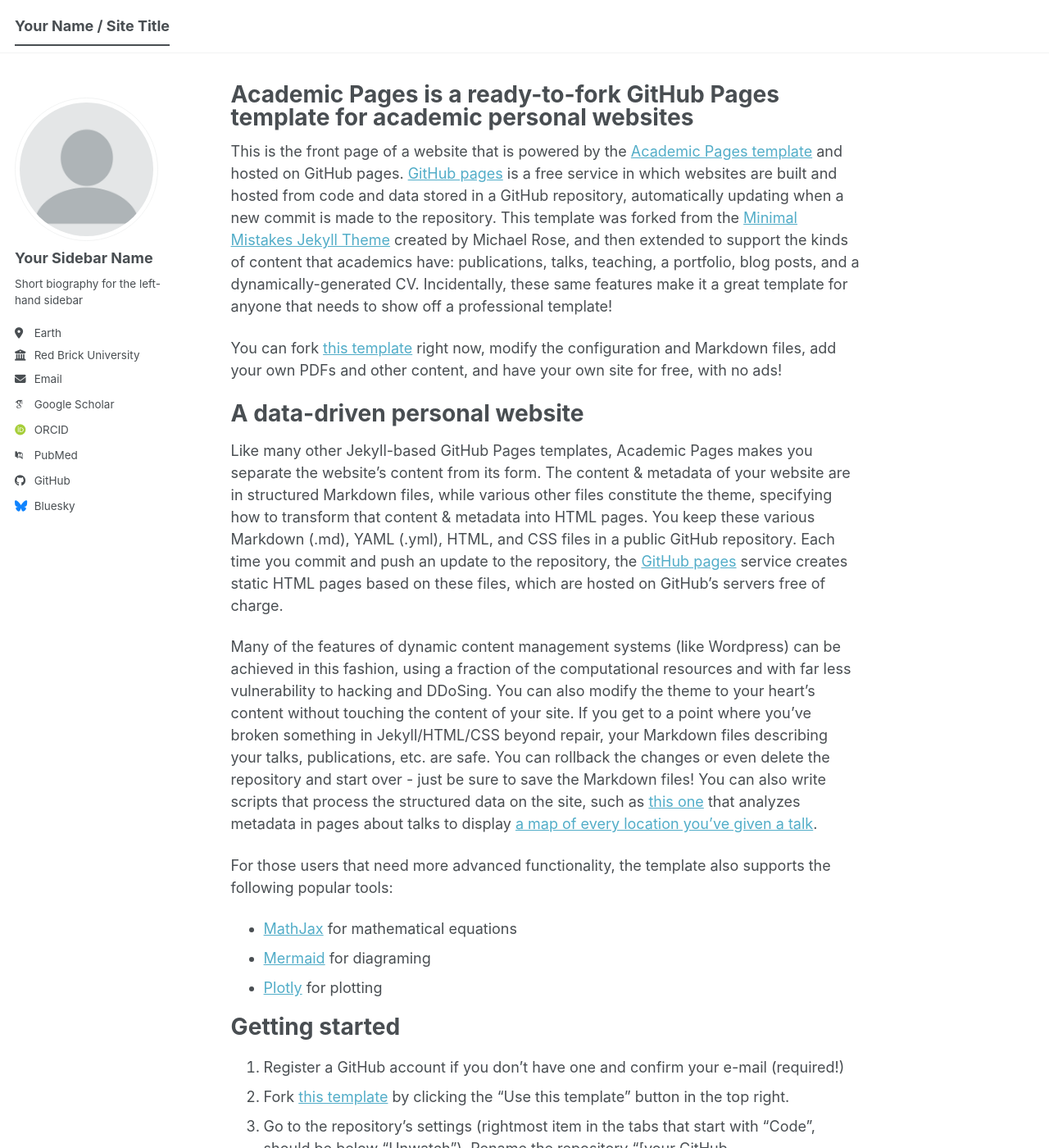
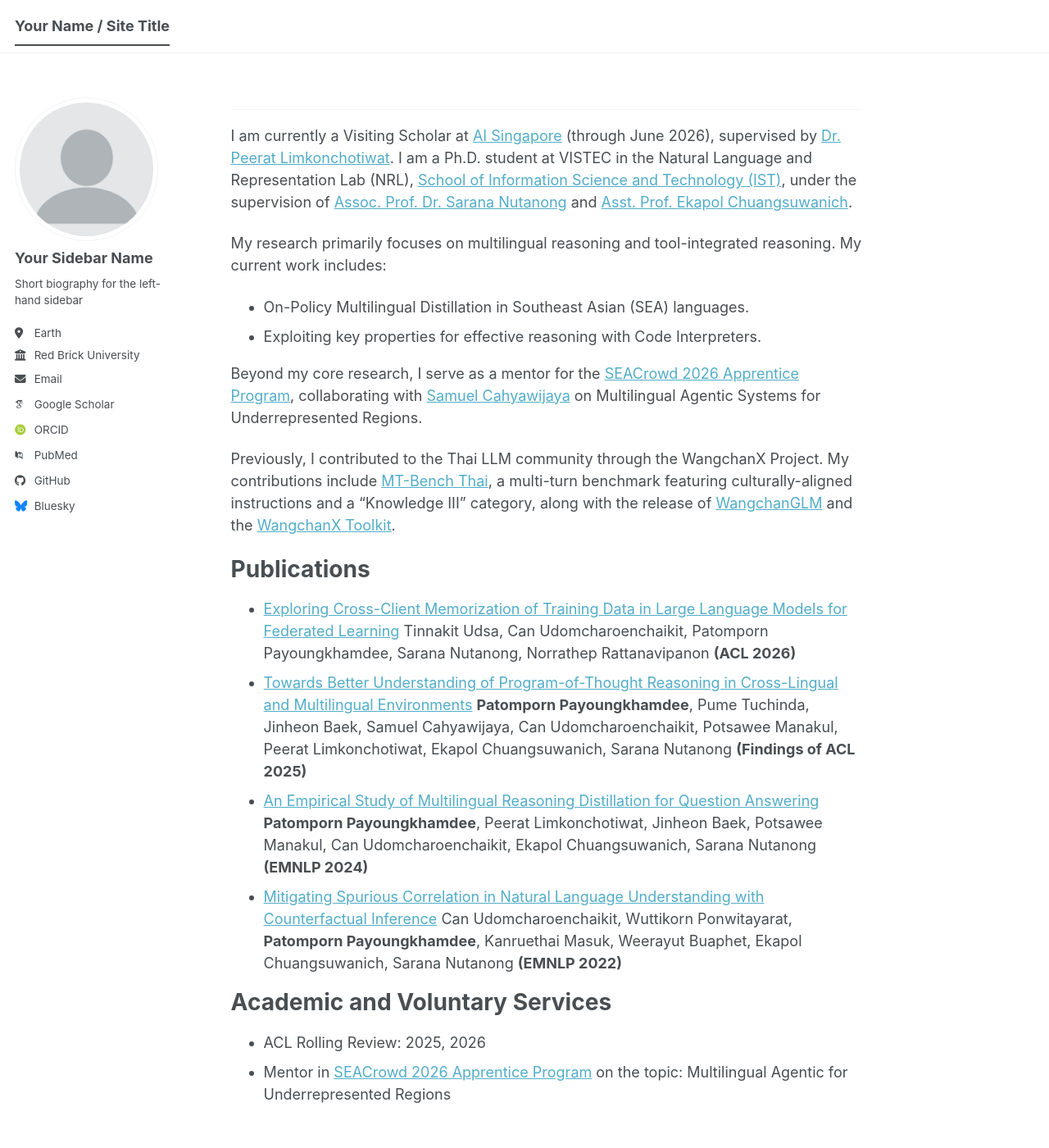
Before and after one commit to calzonelover/calzonelover.github.io, a Jekyll site: the page built from _pages/about.md, in a window 1280 px wide and 1400 px high. Shown: the whole window at 82% size. Built offline with Jekyll 4.4.1, drawn with Linux system fonts in a browser that asks for light colours; some web fonts are replaced; a script bundle is joined from its source files by our own code; library files that are not in the unit come from our copies; some of the changed text lies outside the part shown.

Commit message:
update about

```diff
--- a/_pages/about.md
+++ b/_pages/about.md
@@ -1,56 +1,33 @@
 ---
 permalink: /
-title: "Academic Pages is a ready-to-fork GitHub Pages template for academic personal websites"
+title: ""
 author_profile: true
 redirect_from:
   - /about/
   - /about.html
 ---
 
-This is the front page of a website that is powered by the [Academic Pages template](https://github.com/academicpages/academicpages.github.io) and hosted on GitHub pages. [GitHub pages](https://pages.github.com) is a free service in which websites are built and hosted from code and data stored in a GitHub repository, automatically updating when a new commit is made to the repository. This template was forked from the [Minimal Mistakes Jekyll Theme](https://mmistakes.github.io/minimal-mistakes/) created by Michael Rose, and then extended to support the kinds of content that academics have: publications, talks, teaching, a portfolio, blog posts, and a dynamically-generated CV. Incidentally, these same features make it a great template for anyone that needs to show off a professional template!
+------
 
- You can fork [this template](https://github.com/academicpages/academicpages.github.io) right now, modify the configuration and Markdown files, add your own PDFs and other content, and have your own site for free, with no ads!
+I am currently a Visiting Scholar at [AI Singapore](https://aisingapore.org/) (through June 2026), supervised by [Dr. Peerat Limkonchotiwat](https://mrpeerat.github.io/). I am a Ph.D. student at VISTEC in the Natural Language and Representation Lab (NRL), [School of Information Science and Technology (IST)](https://vistec.ist/), under the supervision of [Assoc. Prof. Dr. Sarana Nutanong](https://scholar.google.com/citations?user=fEPAC_AAAAAJ) and [Asst. Prof. Ekapol Chuangsuwanich](https://ekapolc.github.io/).
 
-A data-driven personal website
+My research primarily focuses on multilingual reasoning and tool-integrated reasoning. My current work includes:
+
+- On-Policy Multilingual Distillation in Southeast Asian (SEA) languages.
+- Exploiting key properties for effective reasoning with Code Interpreters.
+
+Beyond my core research, I serve as a mentor for the [SEACrowd 2026 Apprentice Program](https://seacrowd.org/apprenticeship), collaborating with [Samuel Cahyawijaya](https://samuelcahyawijaya.github.io/) on Multilingual Agentic Systems for Underrepresented Regions.
+
+Previously, I contributed to the Thai LLM community through the WangchanX Project. My contributions include [MT-Bench Thai](https://huggingface.co/datasets/ThaiLLM-Leaderboard/mt-bench-thai), a multi-turn benchmark featuring culturally-aligned instructions and a "Knowledge III" category, along with the release of [WangchanGLM](https://github.com/PyThaiNLP/WangChanGLM) and the [WangchanX Toolkit](https://github.com/vistec-AI/WangchanX).
+
+Publications
 ======
-Like many other Jekyll-based GitHub Pages templates, Academic Pages makes you separate the website's content from its form. The content & metadata of your website are in structured Markdown files, while various other files constitute the theme, specifying how to transform that content & metadata into HTML pages. You keep these various Markdown (.md), YAML (.yml), HTML, and CSS files in a public GitHub repository. Each time you commit and push an update to the repository, the [GitHub pages](https://pages.github.com/) service creates static HTML pages based on these files, which are hosted on GitHub's servers free of charge.
+- [Exploring Cross-Client Memorization of Training Data in Large Language Models for Federated Learning](https://arxiv.org/pdf/2510.08750) Tinnakit Udsa, Can Udomcharoenchaikit, Patomporn Payoungkhamdee, Sarana Nutanong, Norrathep Rattanavipanon **(ACL 2026)**
+- [Towards Better Understanding of Program-of-Thought Reasoning in Cross-Lingual and Multilingual Environments](https://aclanthology.org/2025.findings-acl.817.pdf) **Patomporn Payoungkhamdee**, Pume Tuchinda, Jinheon Baek, Samuel Cahyawijaya, Can Udomcharoenchaikit, Potsawee Manakul, Peerat Limkonchotiwat, Ekapol Chuangsuwanich, Sarana Nutanong **(Findings of ACL 2025)**
+- [An Empirical Study of Multilingual Reasoning Distillation for Question Answering](https://aclanthology.org/2024.emnlp-main.442.pdf) **Patomporn Payoungkhamdee**, Peerat Limkonchotiwat, Jinheon Baek, Potsawee Manakul, Can Udomcharoenchaikit, Ekapol Chuangsuwanich, Sarana Nutanong **(EMNLP 2024)**
+- [Mitigating Spurious Correlation in Natural Language Understanding with Counterfactual Inference]() Can Udomcharoenchaikit, Wuttikorn Ponwitayarat, **Patomporn Payoungkhamdee**, Kanruethai Masuk, Weerayut Buaphet, Ekapol Chuangsuwanich, Sarana Nutanong **(EMNLP 2022)**
 
-Many of the features of dynamic content management systems (like Wordpress) can be achieved in this fashion, using a fraction of the computational resources and with far less vulnerability to hacking and DDoSing. You can also modify the theme to your heart's content without touching the content of your site. If you get to a point where you've broken something in Jekyll/HTML/CSS beyond repair, your Markdown files describing your talks, publications, etc. are safe. You can rollback the changes or even delete the repository and start over - just be sure to save the Markdown files! You can also write scripts that process the structured data on the site, such as [this one](https://github.com/academicpages/academicpages.github.io/blob/master/talkmap.ipynb) that analyzes metadata in pages about talks to display [a map of every location you've given a talk](https://academicpages.github.io/talkmap.html).
-
-For those users that need more advanced functionality, the template also supports the following popular tools:
-- [MathJax](https://www.mathjax.org/) for mathematical equations
-- [Mermaid](https://mermaid.js.org/) for diagraming
-- [Plotly](https://plotly.com/javascript/) for plotting
-
-Getting started
+Academic and Voluntary Services
 ======
-1. Register a GitHub account if you don't have one and confirm your e-mail (required!)
-1. Fork [this template](https://github.com/academicpages/academicpages.github.io) by clicking the "Use this template" button in the top right.
-1. Go to the repository's settings (rightmost item in the tabs that start with "Code", should be below "Unwatch"). Rename the repository "[your GitHub username].github.io", which will also be your website's URL.
-1. Set site-wide configuration and create content & metadata (see below -- also see [this set of diffs](https://archive.is/3TPas) showing what files were changed to set up [an example site](https://getorg-testacct.github.io) for a user with the username "getorg-testacct")
-1. Upload any files (like PDFs, .zip files, etc.) to the files/ directory. They will appear at https://[your GitHub username].github.io/files/example.pdf.
-1. Check status by going to the repository settings, in the "GitHub pages" section
-
-Site-wide configuration
-------
-The main configuration file for the site is in the base directory in [_config.yml](https://github.com/academicpages/academicpages.github.io/blob/master/_config.yml), which defines the content in the sidebars and other site-wide features. You will need to replace the default variables with ones about yourself and your site's github repository. The configuration file for the top menu is in [_data/navigation.yml](https://github.com/academicpages/academicpages.github.io/blob/master/_data/navigation.yml). For example, if you don't have a portfolio or blog posts, you can remove those items from that navigation.yml file to remove them from the header.
-
-Create content & metadata
-------
-For site content, there is one Markdown file for each type of content, which are stored in directories like _publications, _talks, _posts, _teaching, or _pages. For example, each talk is a Markdown file in the [_talks directory](https://github.com/academicpages/academicpages.github.io/tree/master/_talks). At the top of each Markdown file is structured data in YAML about the talk, which the theme will parse to do lots of cool stuff. The same structured data about a talk is used to generate the list of talks on the [Talks page](https://academicpages.github.io/talks), each [individual page](https://academicpages.github.io/talks/2012-03-01-talk-1) for specific talks, the talks section for the [CV page](https://academicpages.github.io/cv), and the [map of places you've given a talk](https://academicpages.github.io/talkmap.html) (if you run this [python file](https://github.com/academicpages/academicpages.github.io/blob/master/talkmap.py) or [Jupyter notebook](https://github.com/academicpages/academicpages.github.io/blob/master/talkmap.ipynb), which creates the HTML for the map based on the contents of the _talks directory).
-
-**Markdown generator**
-
-The repository includes [a set of Jupyter notebooks](https://github.com/academicpages/academicpages.github.io/tree/master/markdown_generator
-) that converts a CSV containing structured data about talks or presentations into individual Markdown files that will be properly formatted for the Academic Pages template. The sample CSVs in that directory are the ones I used to create my own personal website at stuartgeiger.com. My usual workflow is that I keep a spreadsheet of my publications and talks, then run the code in these notebooks to generate the Markdown files, then commit and push them to the GitHub repository.
-
-How to edit your site's GitHub repository
-------
-Many people use a git client to create files on their local computer and then push them to GitHub's servers. If you are not familiar with git, you can directly edit these configuration and Markdown files directly in the github.com interface. Navigate to a file (like [this one](https://github.com/academicpages/academicpages.github.io/blob/master/_talks/2012-03-01-talk-1.md) and click the pencil icon in the top right of the content preview (to the right of the "Raw | Blame | History" buttons). You can delete a file by clicking the trashcan icon to the right of the pencil icon. You can also create new files or upload files by navigating to a directory and clicking the "Create new file" or "Upload files" buttons.
-
-Example: editing a Markdown file for a talk
-![Editing a Markdown file for a talk](/images/editing-talk.png)
-
-For more info
-------
-More info about configuring Academic Pages can be found in [the guide](https://academicpages.github.io/markdown/), the [growing wiki](https://github.com/academicpages/academicpages.github.io/wiki), and you can always [ask a question on GitHub](https://github.com/academicpages/academicpages.github.io/discussions). The [guides for the Minimal Mistakes theme](https://mmistakes.github.io/minimal-mistakes/docs/configuration/) (which this theme was forked from) might also be helpful.
+- ACL Rolling Review: 2025, 2026
+- Mentor in [SEACrowd 2026 Apprentice Program](https://seacrowd.org/apprenticeship) on the topic: Multilingual Agentic for Underrepresented Regions
```
